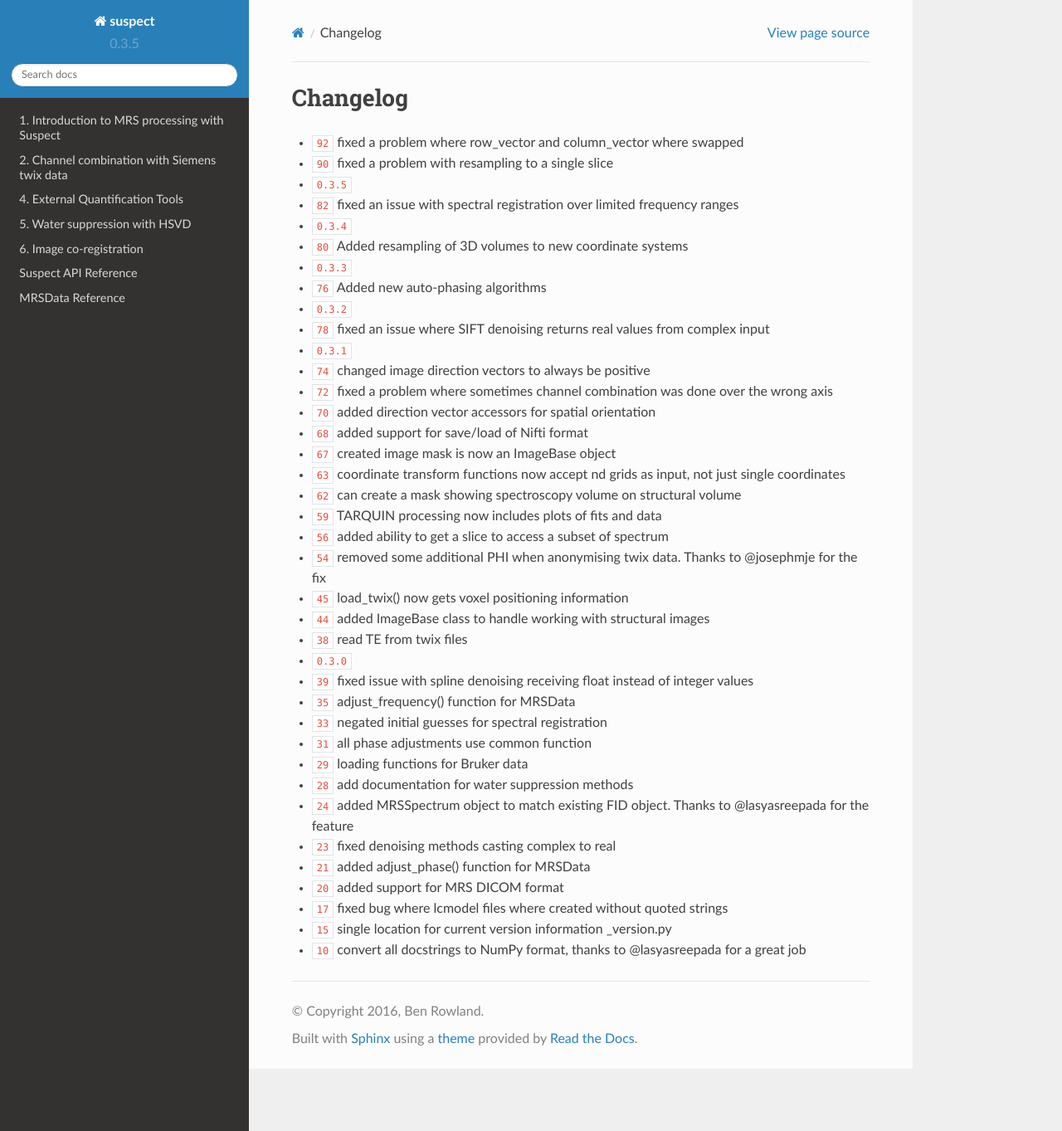
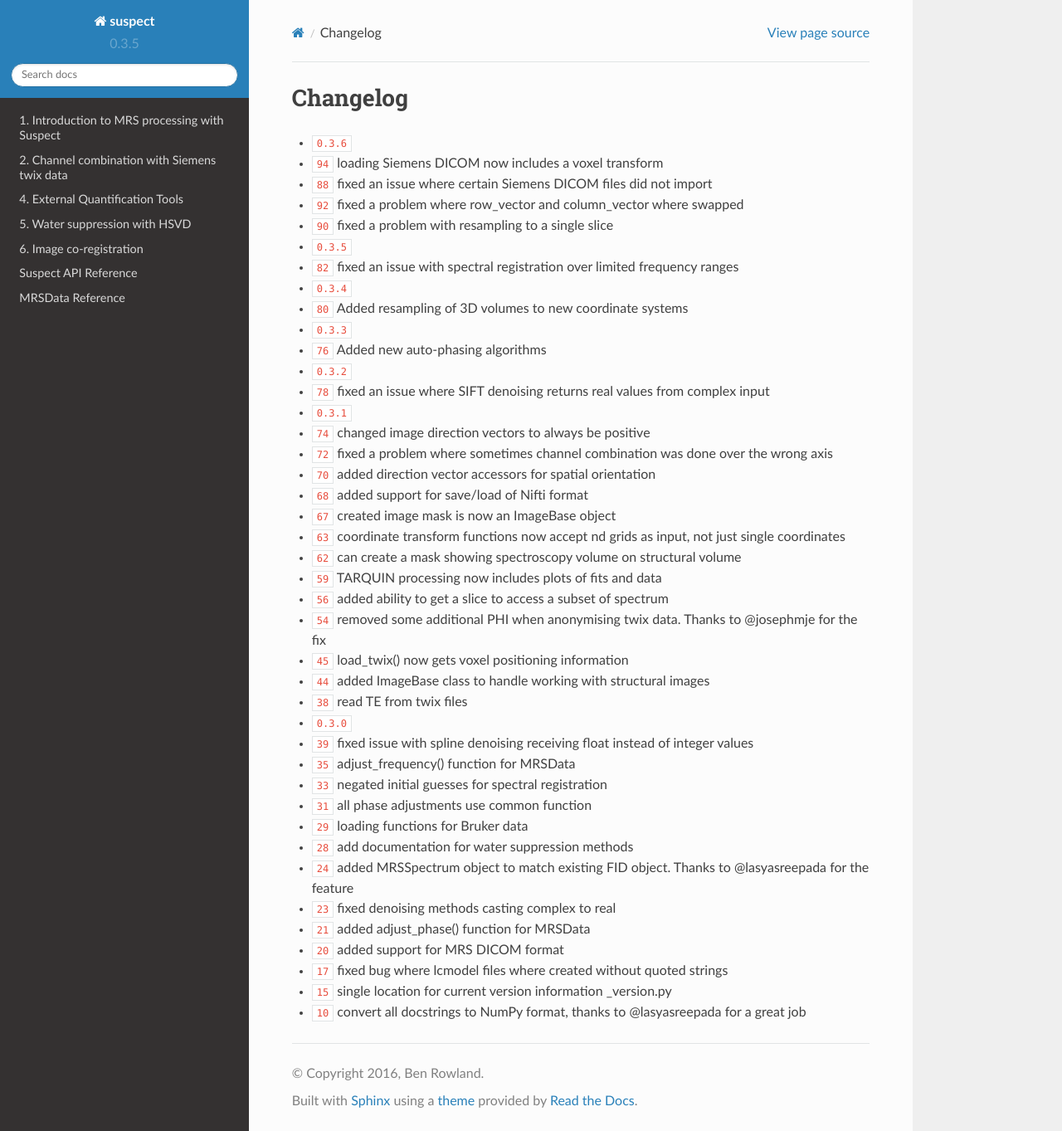
Before and after one commit to openmrslab/suspect, a Sphinx documentation site: the page built from docs/changelog.rst, in a window 1280 px wide and 1363 px high. Shown: the whole window at 83% size. Built offline with Sphinx 7.4.7 and the Read the Docs theme 2.0.0, drawn with Linux system fonts in a browser that asks for light colours; pages that are not in the unit, such as notebooks, are missing from menus; cross-references to code outside the pages are shown as plain code.

Commit message:
DOC: Brought changelist up to date, added releases to readthedocs

```diff
--- a/docs/changelog.rst
+++ b/docs/changelog.rst
@@ -4,6 +4,9 @@
 Changelog
 =========
 
+* :release:`0.3.6 <02/11/17>`
+* :feature:`94` loading Siemens DICOM now includes a voxel transform
+* :bug:`88` fixed an issue where certain Siemens DICOM files did not import
 * :bug:`92` fixed a problem where row_vector and column_vector where swapped
 * :bug:`90` fixed a problem with resampling to a single slice
 * :release:`0.3.5 <25/09/17>`
--- a/environment.yml
+++ b/environment.yml
@@ -13,3 +13,4 @@ dependencies:
   - lmfit
   - jupyter_client
   - nbsphinx
+  - releases
```
